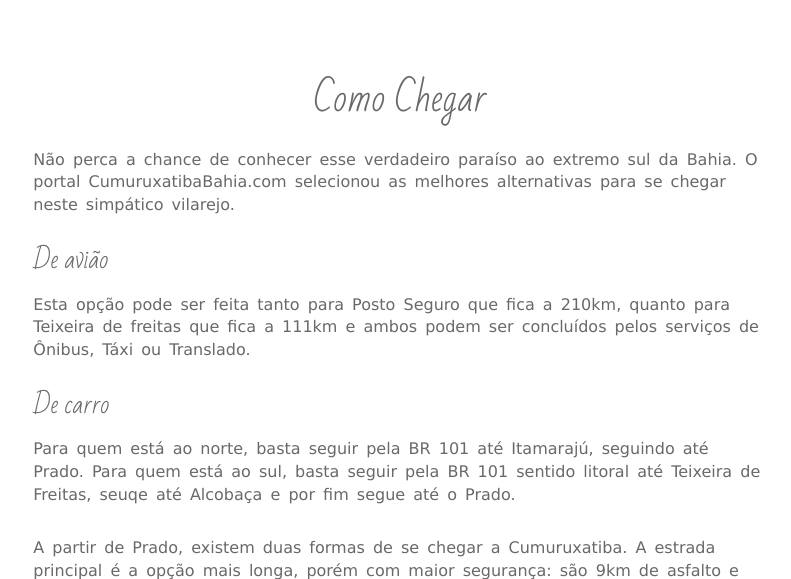
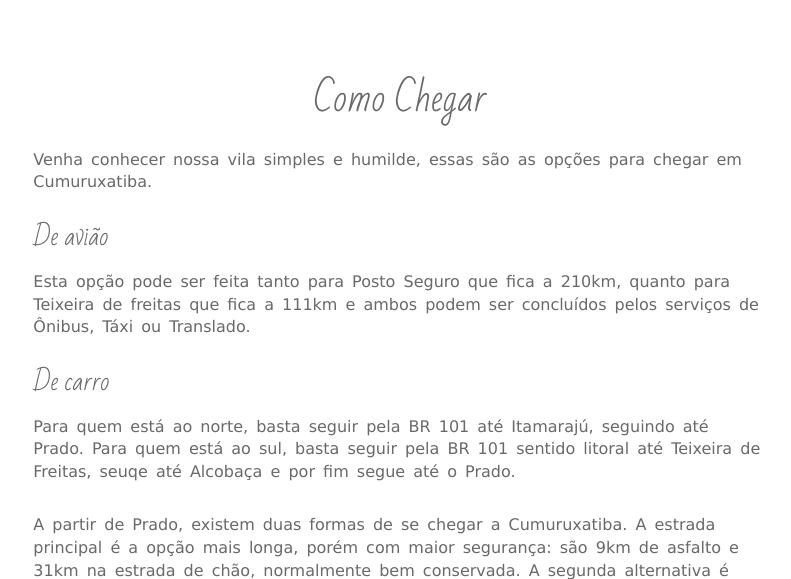
Before and after one commit to mangaba25/Cumuru_, a Django app: page /como-chegar in a window 1280 px wide. Shown: the part 111-690 px from the top of the page, without its empty margins (240-1031 px from the left). Run offline with Django 3.2, Linux system fonts and the light colour scheme; data that the repository does not hold is empty; some libraries are stand-ins or nearby versions; some web fonts are replaced.

Commit message:
adicionando como chegar

```diff
--- a/conteudo.txt
+++ b/conteudo.txt
@@ -0,0 +1,3 @@
+"Há um vilarejo ali, onde Areja um vento bom, na varanda, quem descansa vê o horizonte deitar no chão(Marisa Monte)"
+
+Localizada no extremo sul baiano, Cumuruxatiba é uma pequena vila de pescadores e um lugar feito de hábitos e pessoas simples. Vem se tornando um dos destinos que encanta pela sua rusticidade.
--- a/core/templates/comochegar.html
+++ b/core/templates/comochegar.html
@@ -8,7 +8,7 @@ Como Chegar | {{ block.super }}
 		<h1 id="titulo-comochegar" >Como Chegar</h1>
 		<div class="row" >
 					<div class="col-xs-12" >
-			<p> Não perca a chance de conhecer esse verdadeiro paraíso ao extremo sul da Bahia. O portal CumuruxatibaBahia.com selecionou as melhores alternativas para se chegar neste simpático vilarejo.</p>
+			<p> Venha conhecer nossa vila simples e humilde, essas são as opções para chegar em Cumuruxatiba.</p>
 		</div>
 
 		<div class="col-xs-12" >
```
